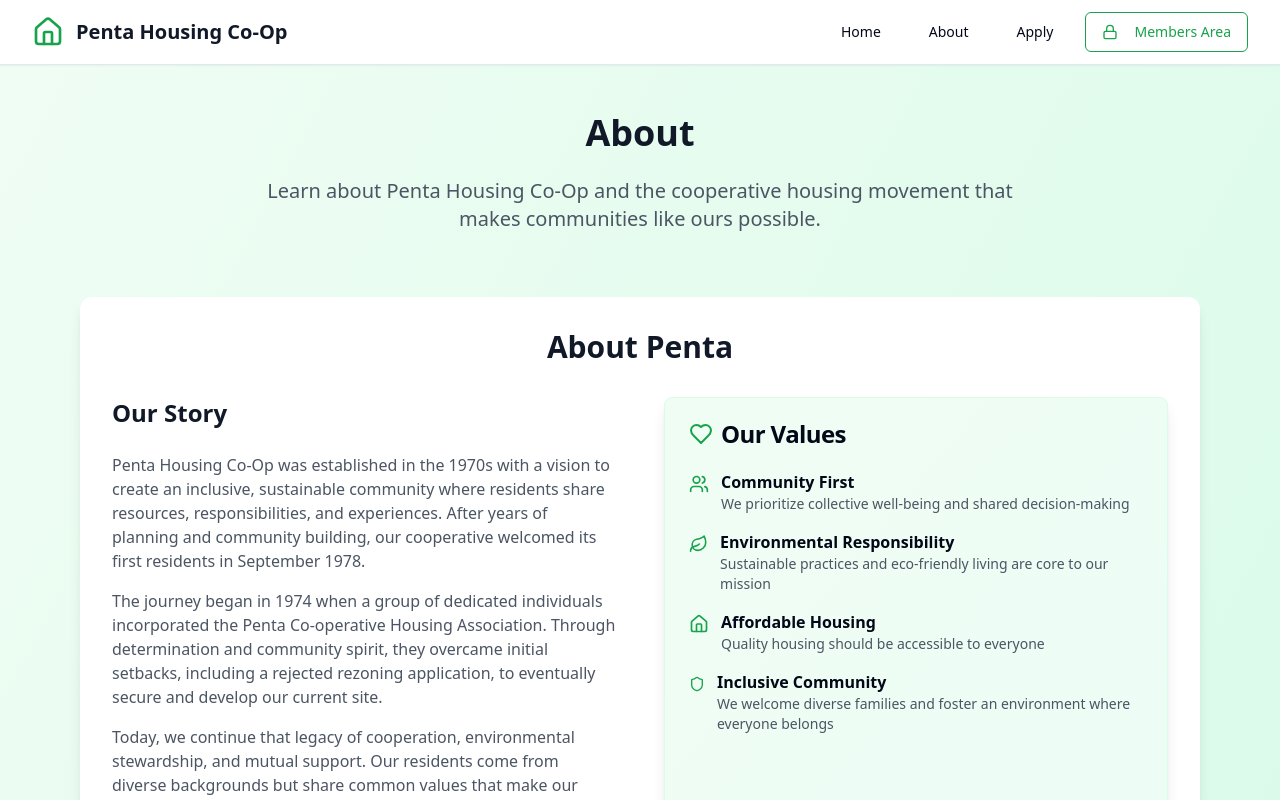
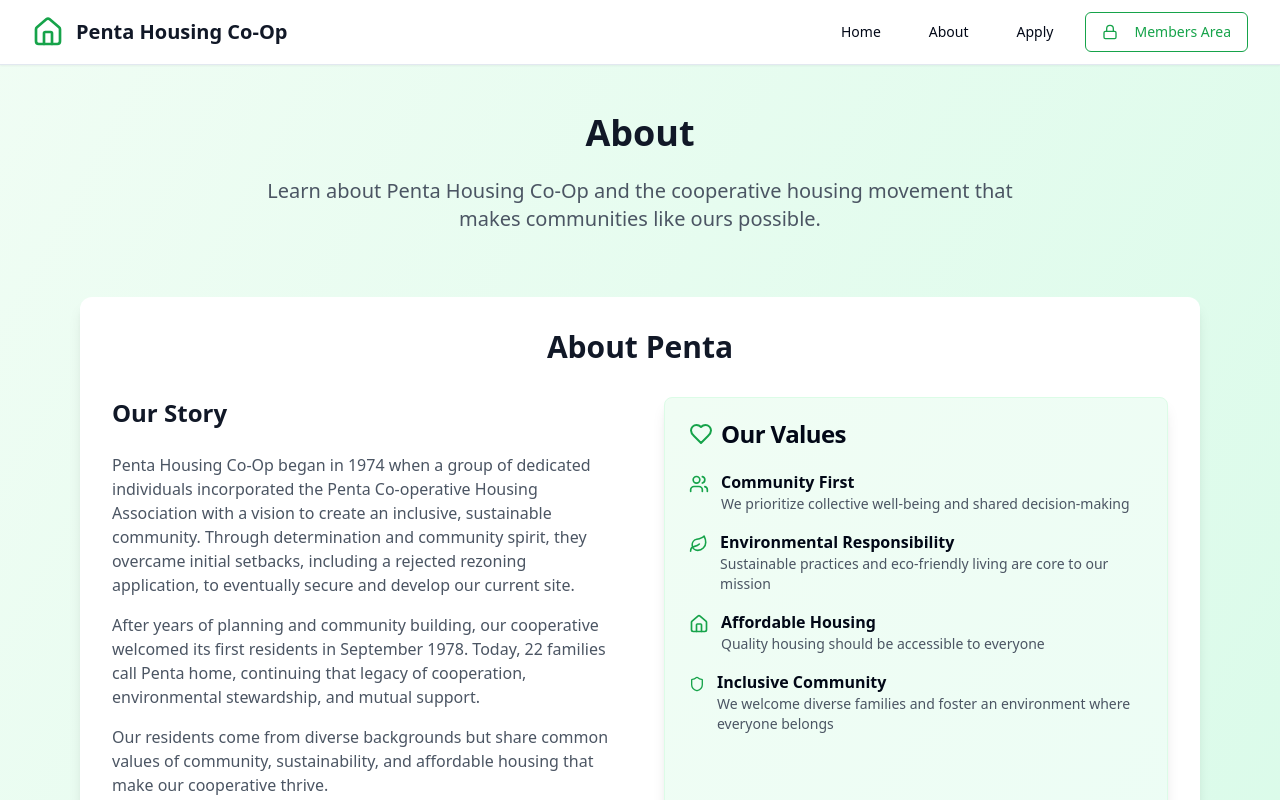
Before and after one commit to redwheeler3/penta-hub-coop-connect, a React (Vite) app: page /#/about in a window 1280 px wide. Shown: the top 800 px of the page. Built offline with nearby package versions, Linux system fonts and the light colour scheme.

Commit message:
Refactor Our Story section

```diff
--- a/src/pages/About.tsx
+++ b/src/pages/About.tsx
@@ -27,18 +27,19 @@ const About = () => {
               <div>
                 <h3 className="text-2xl font-semibold text-gray-900 mb-6">Our Story</h3>
                 <p className="text-gray-600 mb-4">
-                  Penta Housing Co-Op was established in the 1970s with a vision to create an inclusive, sustainable
-                  community where residents share resources, responsibilities, and experiences. After years of planning
-                  and community building, our cooperative welcomed its first residents in September 1978.
+                  Penta Housing Co-Op began in 1974 when a group of dedicated individuals incorporated the
+                  Penta Co-operative Housing Association with a vision to create an inclusive, sustainable
+                  community. Through determination and community spirit, they overcame initial setbacks,
+                  including a rejected rezoning application, to eventually secure and develop our current site.
                 </p>
                 <p className="text-gray-600 mb-4">
-                  The journey began in 1974 when a group of dedicated individuals incorporated the Penta Co-operative
-                  Housing Association. Through determination and community spirit, they overcame initial setbacks,
-                  including a rejected rezoning application, to eventually secure and develop our current site.
+                  After years of planning and community building, our cooperative welcomed its first
+                  residents in September 1978. Today, 22 families call Penta home, continuing that legacy
+                  of cooperation, environmental stewardship, and mutual support.
                 </p>
                 <p className="text-gray-600 mb-6">
-                  Today, we continue that legacy of cooperation, environmental stewardship, and mutual support.
-                  Our residents come from diverse backgrounds but share common values that make our community thrive.
+                  Our residents come from diverse backgrounds but share common values of community,
+                  sustainability, and affordable housing that make our cooperative thrive.
                 </p>
 
                 {/* Statistics */}
```
